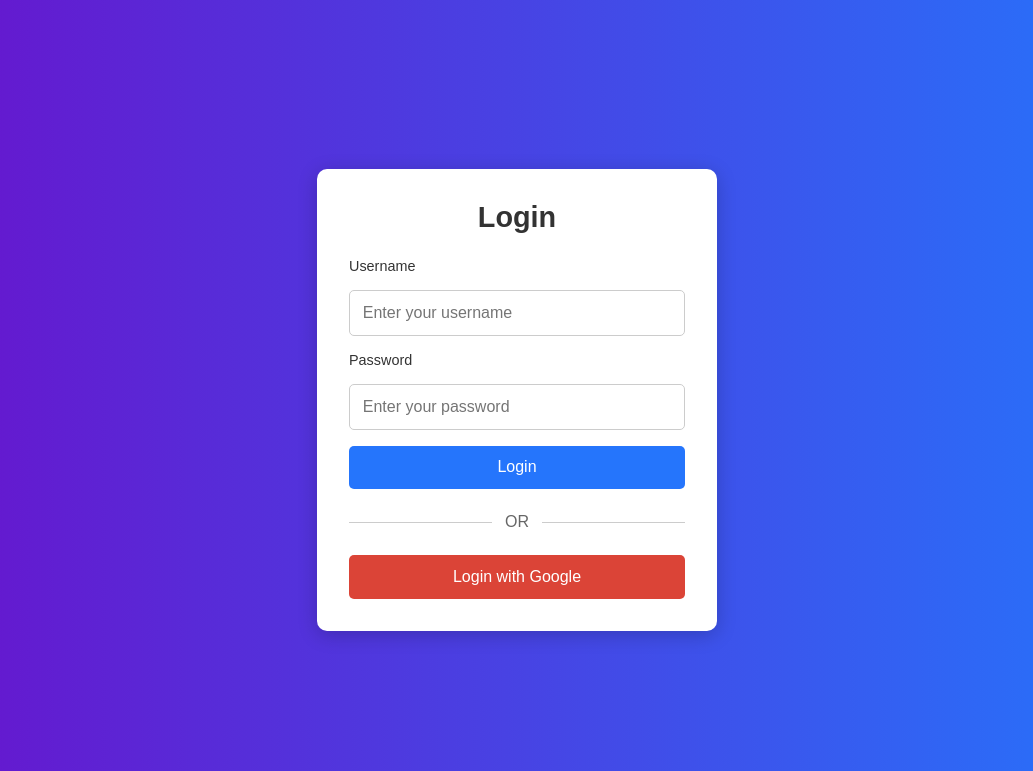
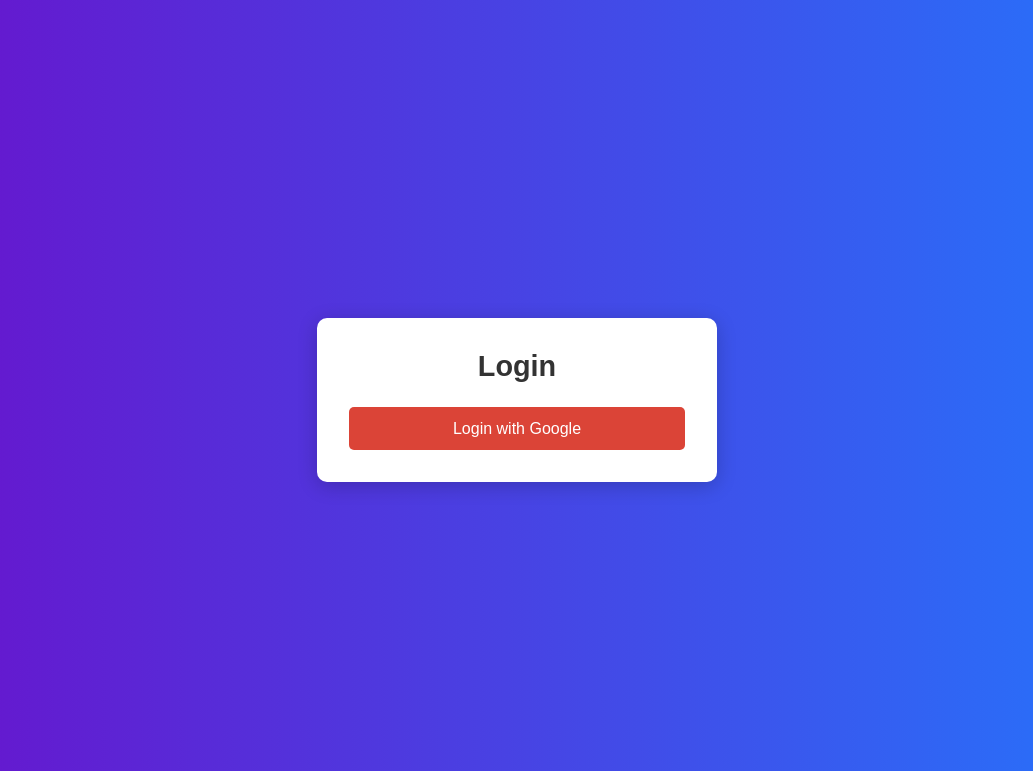
Before and after one commit to naomipricillaa/APIAuth-18222065, a FastAPI app: page / in a window 1280 px wide. Shown: the top 771 px of the page, without its empty margins (123-1156 px from the left). Run offline with FastAPI, Linux system fonts and the light colour scheme; parts of the project's set-up code (start-up, migrations or seed data) failed here and were passed over.

Commit message:
debug lg

```diff
--- a/app/main.py
+++ b/app/main.py
@@ -17,7 +17,6 @@
 def show_login_page(request: Request):
     return templates.TemplateResponse("index.html", {"request": request})
 
-app.include_router(supabase_router)
 
 # Run the app (local development only)
 if __name__ == "__main__":
--- a/app/templates/index.html
+++ b/app/templates/index.html
@@ -102,20 +102,6 @@
 <body>
     <div class="login-container">
         <h1>Login</h1>
-        <form action="/auth/username-password-login" method="post">
-            <label for="username">Username</label>
-            <input type="text" id="username" name="username" placeholder="Enter your username" required>
-
-            <label for="password">Password</label>
-            <input type="password" id="password" name="password" placeholder="Enter your password" required>
-
-            <button type="submit">Login</button>
-        </form>
-
-        <div class="divider">
-            <span>OR</span>
-        </div>
-
         <form action="/auth/login" method="get">
             <button type="submit" class="google-login">Login with Google</button>
         </form>
```
